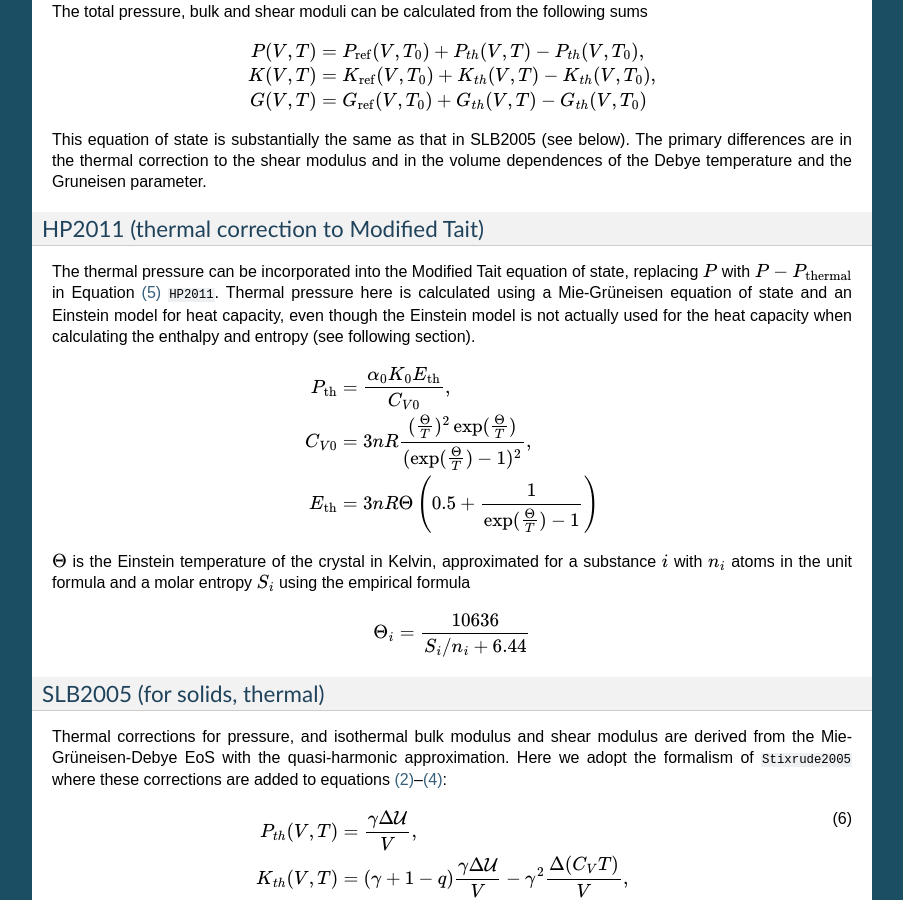
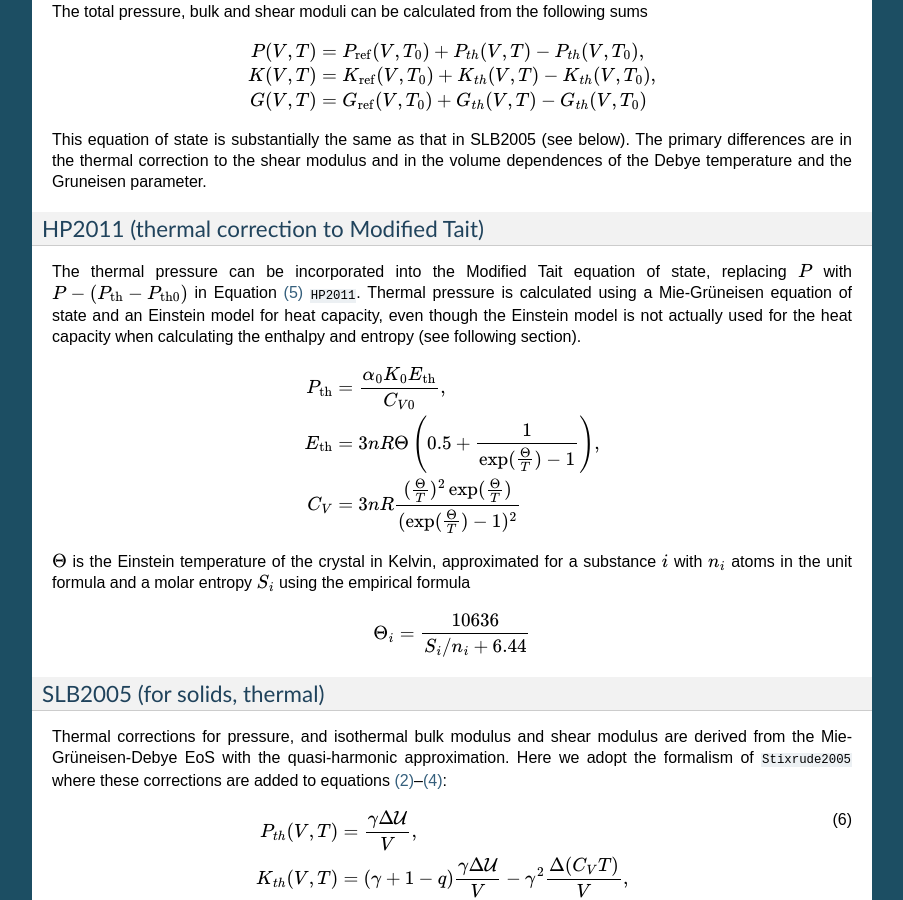
Before and after one commit to geodynamics/burnman, a Sphinx documentation site: the page built from sphinx/background.rst, in a window 1280 px wide and 900 px high, scrolled down 2293 px. Shown: the whole window, without its empty margins (198-1101 px from the left). Built offline with Sphinx 7.4.7, drawn with Linux system fonts in a browser that asks for light colours; cross-references to code outside the pages are shown as plain code; the version number is read from the project's files by our own code.

Commit message:
Corrected P_th term and blurb in HP2011

```diff
--- a/sphinx/background_thermoelastics.txt
+++ b/sphinx/background_thermoelastics.txt
@@ -122,12 +122,13 @@ The primary differences are in the thermal correction to the shear modulus and i
 HP2011 (thermal correction to Modified Tait)
 ^^^^^^^^^^^^^^^^^^^^^^^^^^^^^^^^^^^^^^^^^^^^
 
-The thermal pressure can be incorporated into the Modified Tait equation of state, replacing :math:`P` with :math:`P-P_{\textrm{thermal}}` in Equation :eq:`mtait` :cite:`HP2011`. Thermal pressure here is calculated using a Mie-Grüneisen equation of state and an Einstein model for heat capacity, even though the Einstein model is not actually used for the heat capacity when calculating the enthalpy and entropy (see following section).
+The thermal pressure can be incorporated into the Modified Tait equation of state, replacing :math:`P` with :math:`P-\left(P_{\textrm{th}} - P_{\textrm{th0}}\right)` in Equation :eq:`mtait` :cite:`HP2011`. Thermal pressure is calculated using a Mie-Grüneisen equation of state and an Einstein model for heat capacity, even though the Einstein model is not actually used for the heat capacity when calculating the enthalpy and entropy (see following section).
 
 .. math::
-    P_{\textrm{th}} &= \frac{\alpha_0 K_0 E_{\textrm{th}}}{C_{V0}}, \\
-    C_{V0} &= 3 n R \frac{(\frac{\Theta}{T})^2\exp(\frac{\Theta}{T})}{(\exp(\frac{\Theta}{T})-1)^2}, \\
-    E_{\textrm{th}} &= 3 n R \Theta \left(0.5 + \frac{1}{ \exp(\frac{\Theta}{T}) - 1 }\right)
+    P_{\textrm{th}} &= \frac{\alpha_0 K_0 E_{\textrm{th}} }{C_{V0}}, \\
+    E_{\textrm{th}} &= 3 n R \Theta \left(0.5 + \frac{1}{ \exp(\frac{\Theta}{T}) - 1 }\right), \\
+    C_{V} &= 3 n R \frac{(\frac{\Theta}{T})^2\exp(\frac{\Theta}{T})}{(\exp(\frac{\Theta}{T})-1)^2}
+
 
 :math:`\Theta` is the Einstein temperature of the crystal in Kelvin, approximated for a substance :math:`i` with :math:`n_i` atoms in the unit formula and a molar entropy :math:`S_i` using the empirical formula
 
```
